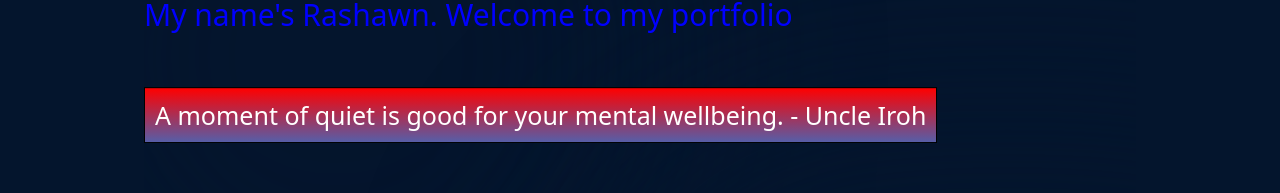
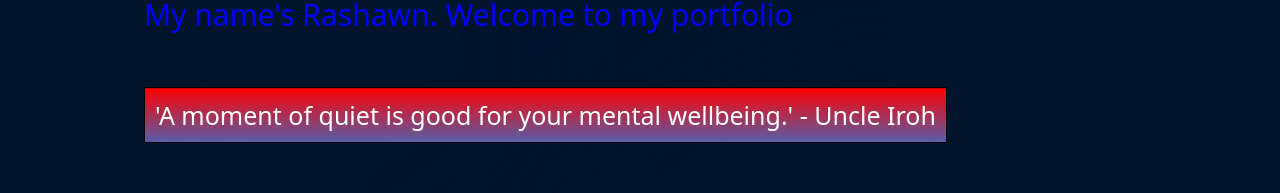
Before and after one commit to TheR16H/folio, a React (Vite) app: page / in a window 1280 px wide. Shown: the part 407-600 px from the top of the page. Built offline with nearby package versions, Linux system fonts and the light colour scheme.

Commit message:
added another Q

```diff
--- a/src/data/quotes.js
+++ b/src/data/quotes.js
@@ -1,8 +1,9 @@
 const quotes = [
   "This is just the beginning.",
-  "A moment of quiet is good for your mental wellbeing. - Uncle Iroh",
+  "'A moment of quiet is good for your mental wellbeing.' - Uncle Iroh",
+  "'Never trust a computer you can't throw out a window' - Steve Wozniak",
   "I wanna create fascinating things that make people say ''This is so cool!'' - Rashawn",
-  "One of my most productive days was throwing away 1000 lines of code. - Ken Thompson",
+  "'One of my most productive days was throwing away 1000 lines of code.' - Ken Thompson",
   "K.I.S.S - Keep it simple, stupid."
 ];
 
```
